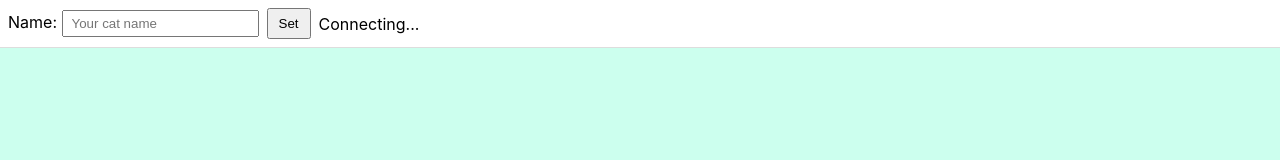
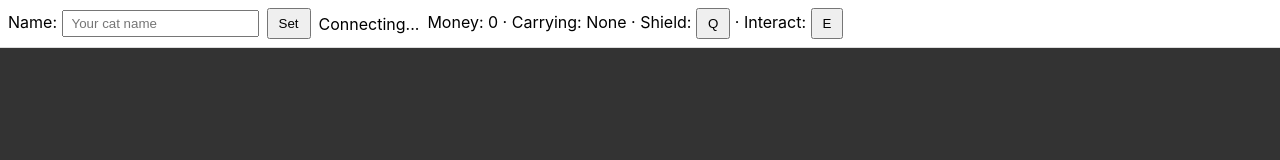
Before and after one commit to DrakVortexx/robacatv, a website: page public/index.html in a window 1280 px wide. Drawn offline with nearby package versions, Linux system fonts and the light colour scheme; no server answers.

Commit message:
Update index.html

```diff
--- a/public/index.html
+++ b/public/index.html
@@ -11,6 +11,7 @@
       <label> Name: <input id="name" placeholder="Your cat name" maxlength="20"> </label>
       <button id="setName">Set</button>
       <span id="status">Connecting...</span>
+      <div id="controls"> Money: <span id="money">0</span> · Carrying: <span id="carrying">None</span> · Shield: <button id="shieldBtn">Q</button> · Interact: <button id="interactBtn">E</button></div>
     </div>
     <canvas id="game"></canvas>
     <script src="/socket.io/socket.io.js"></script>
```
